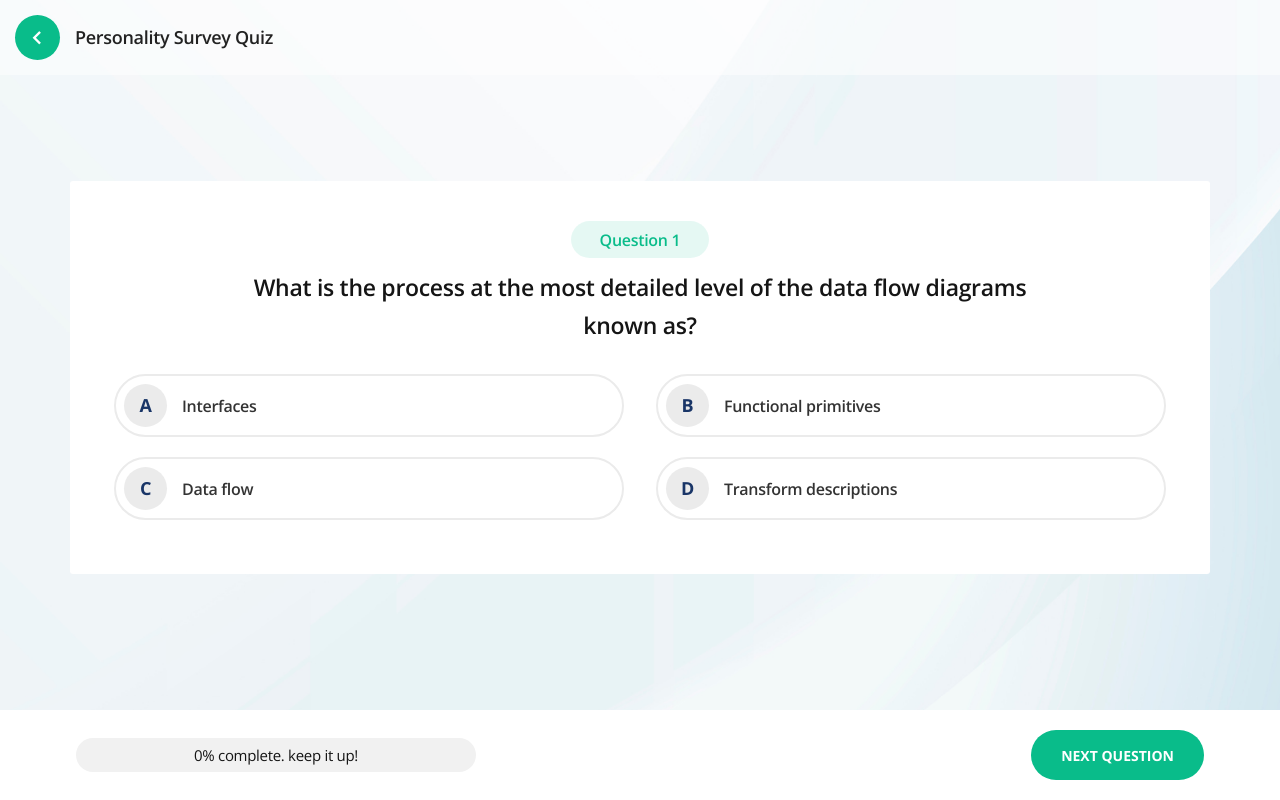
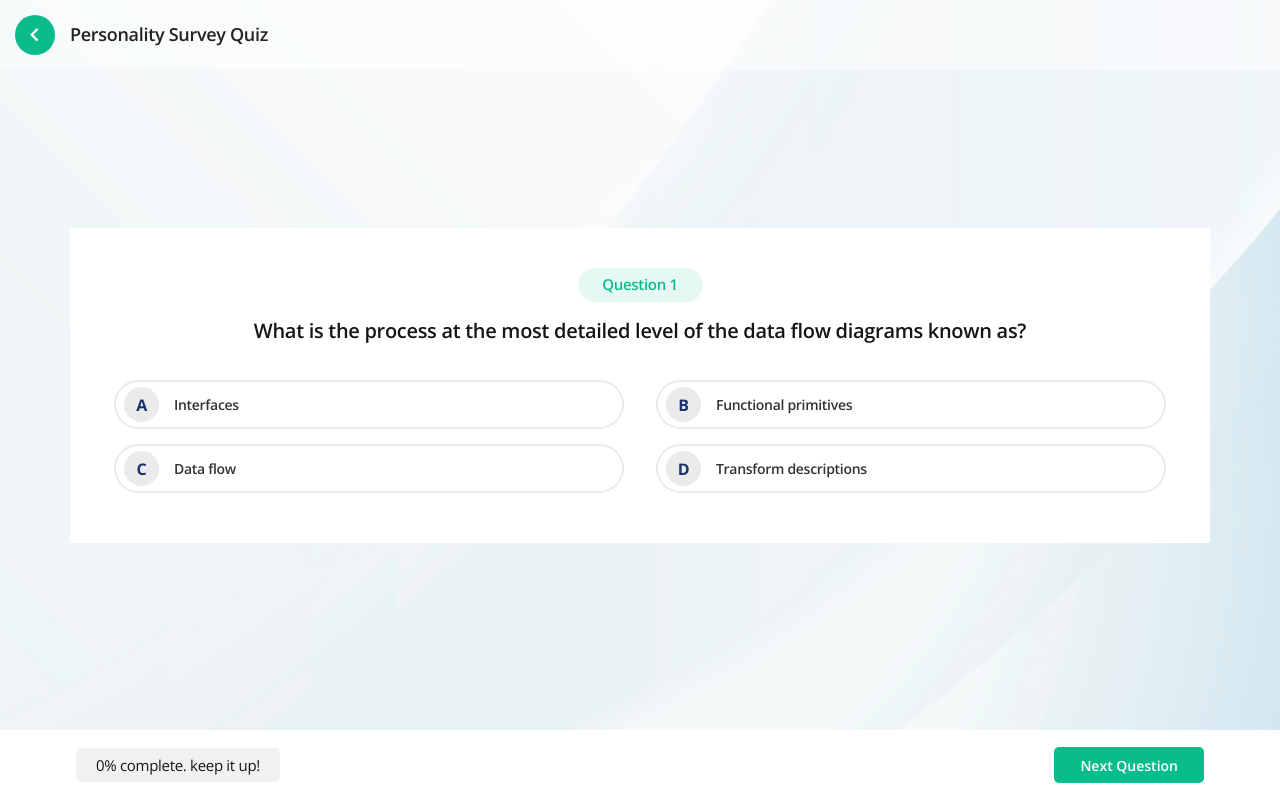
Before and after one commit to Veuz-UI/Event-Mangement-team, a PHP site: page /poll.php in a window 1280 px wide. Run offline with PHP 8.4, Linux system fonts and the light colour scheme.

Commit message:
updations

```diff
--- a/assets/css/style.css
+++ b/assets/css/style.css
@@ -62,11 +62,10 @@ header h2
     justify-content: space-between;
 }
 .step-inner
-{
-    height: 100%;
+{height: 100%;
     display: grid;
     align-content: center;
-    padding: 40px 40px 20px;
+    padding: 40px 40px 35px;
     margin-bottom: 30px;
     border-radius: 3px;
     background-color: #fff;
@@ -75,9 +74,9 @@ header h2
 .step-num
 {
     background-color: rgb(9 188 138 / 10%);
-    width: 138px;
+    width: 125px;
     border-radius: 50px;
-    height: 37px;
+    height: 34px;
     text-align: center;
     display: grid;
     align-content: center;
@@ -89,7 +88,7 @@ header h2
     background: #09bc8a;
     -webkit-background-clip: text;
     -webkit-text-fill-color: transparent;
-    font-size: 16px;
+    font-size: 15px;
     font-weight: 600;
 }
 .quiz-text
@@ -100,7 +99,7 @@ header h2
 }
 .main-heading
 {
-    font-size: 23px;
+    font-size: 20px;
     line-height: 38px;
     margin-bottom: 0px;
     color: var(--text-color);
@@ -114,17 +113,17 @@ header h2
 .form
 {
     margin-top: 30px;
-    min-height: 180px;
+    min-height: auto;
 
 }
 .radio-field
 {
     width: 100%;
-    min-height: 57px;
+    min-height: auto;
     position: relative;
     display: grid;
     align-content: center;
-    margin-bottom: 20px;
+    margin-bottom: 15px;
 }
 .radio-field input
 {
@@ -149,9 +148,9 @@ header h2
 {
     position: relative;
     z-index: 100;
-    font-size: 16px;
+    font-size: 14px;
     margin-bottom: 0px;
-    padding: 10px 0px;
+    padding: 7px 0px;
     color: #333;
     font-weight: 600;
     pointer-events: none;
@@ -164,12 +163,12 @@ header h2
     content: "X";
     display: inline-block;
     background-color: #ebebeb;
-    width: 43px;
-    height: 43px;
-    min-width: 43px;
+    width: 35px;
+    height: 35px;
+    min-width: 23px;
     border-radius: 50%;
-    line-height: 43px;
-    font-size: 18px;
+    line-height: 36px;
+    font-size: 16px;
     color: #193567;
     font-weight: 700;
     text-align: center;
@@ -478,7 +477,7 @@ header h2
 
 footer
 {
-    min-height: 90px;
+    min-height: 70px;
     background-color: var(--field-color);
     display: grid;
     align-content: center;
@@ -492,18 +491,17 @@ footer
     align-items: center;
     justify-content: space-between;
 }
-.next_prev button
-{
+.next_prev button {
     background-color: rgb(241, 241, 241);
     border: 0;
-    padding: 0px 30px;
-    height: 50px;
-    border-radius: 50px;
+    padding: 0px 26px;
+    height: 36px;
+    border-radius: 5px;
     font-size: 14px;
     color: rgb(60, 60, 60);
-    font-weight: bold;
+    font-weight: 600;
     position: relative;
-    text-transform: uppercase;
+    /* text-transform: uppercase; */
     transition: 0.4s;
 }
 .next_prev .prev:hover
@@ -544,14 +542,15 @@ footer
 .next_prev .bar-inner
 {
     background-color: rgb(241, 241, 241);
-    width: 400px;
+    width: auto;
     height: 34px;
-    border-radius: 50px;
+    border-radius: 5px;
     display: grid;
     align-content: center;
     position: relative;
     overflow: hidden;
     margin: 0;
+    padding: 5px 20px;
 }
 .bar-inner .bar-text
 {
@@ -689,8 +688,8 @@ footer
 }
 
 .back-btn{
-    width: 45px;
-    height: 45px;
+    width: 40px;
+    height: 40px;
     font-size: 28px;
     border-radius: 50px;
     display: flex;
@@ -709,7 +708,8 @@ footer
     align-items: center;
     justify-content: center;
     gap: 15px;
-    margin-top: 20px;
+    margin-top: 0px;
+    margin-bottom: 10px;
   }
   .stars i {
     color: #acacac;
@@ -724,7 +724,7 @@ footer
   }
 
   .thanku-inner{
-    padding: 100px 50px;
+    padding: 80px 50px;
     margin-top: 160px;
     display: flex;
     flex-direction: column;
@@ -782,14 +782,14 @@ footer
   .submit-btn{
     background-color: var(--primary-color);
     border: 0;
-    margin-top: 25px;
+    margin-top: 12px;
     padding: 0px 38px;
-    height: 44px;
-    border-radius: 50px;
+    height: 37px;
+    border-radius: 5px;
     font-size: 16px;
     color: var(--field-color);
-    font-weight: 600;
+    font-weight: 500;
     position: relative;
-    text-transform: uppercase;
+    /* text-transform: uppercase; */
     transition: 0.4s;
   }
```
